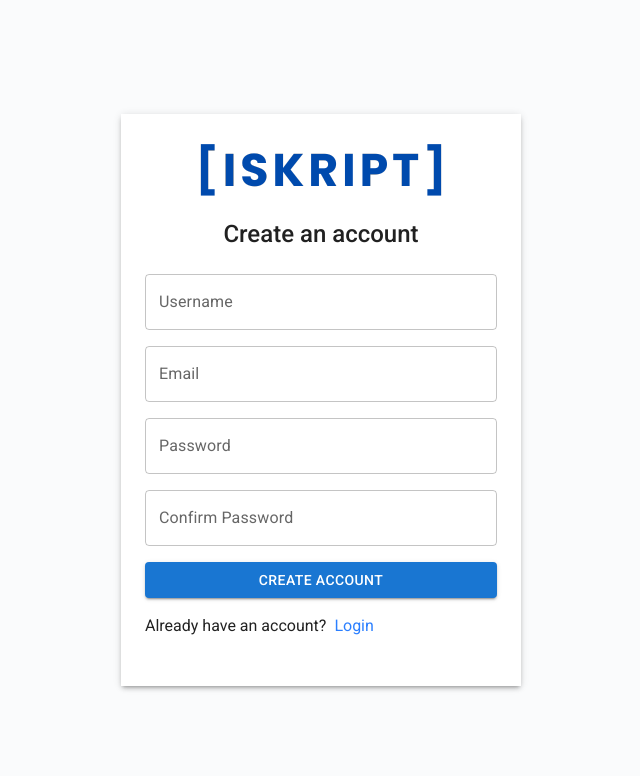
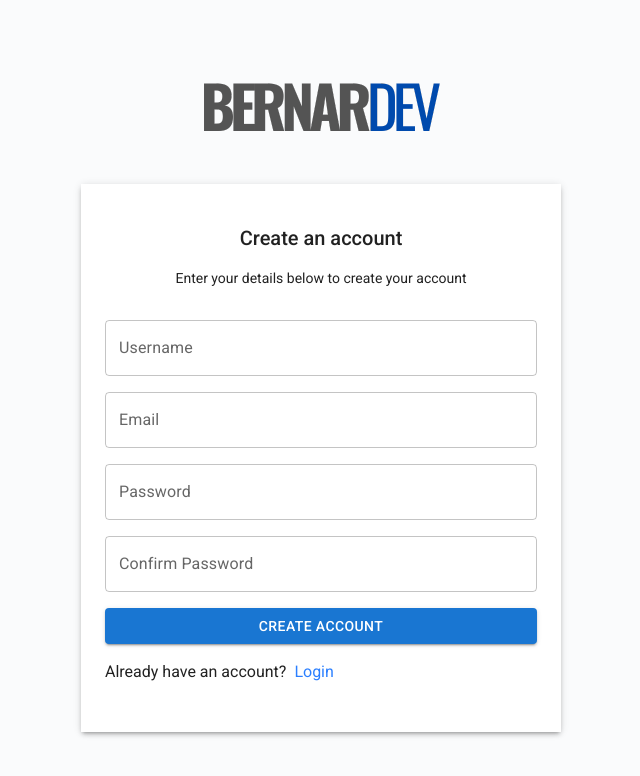
Before and after one commit to bernardgregorio/MERN-CRUD, a React (Vite) app in the folder frontend/: page /register in a window 1280 px wide. Shown: the top 776 px of the page, without its empty margins (319-959 px from the left). Built offline with nearby package versions, Linux system fonts and the light colour scheme.

Commit message:
Changed Register

```diff
--- a/frontend/src/features/auth/Register.jsx
+++ b/frontend/src/features/auth/Register.jsx
@@ -51,20 +51,29 @@ const Register = () => {
       component="main"
       className="w-full min-h-screen flex flex-col items-center justify-center font-roboto bg-[#fafbfc]"
     >
+      <Box className="mb-10">
+        <img src="/images/bernardev.png" alt="" className="m-2" />
+      </Box>
+
       <Paper elevation={3}>
         <Box
           component="section"
-          className="w-100 min-h-96 px-6 pt-2 pb-12  bg-white"
+          className="w-120 min-h-100 px-6 pt-2 pb-12  bg-white"
         >
-          <Box display="flex" justifyContent="center">
-            <img src="/images/iskript.png" alt="" className="m-2" />
-          </Box>
+          <Box
+            display="flex"
+            justifyContent="center"
+            className="text-2xl font-bold mb-4 mt-4"
+          ></Box>
 
           {!success ? (
             <>
-              <h1 className="text-2xl font-medium text-center mb-6">
+              <h1 className="text-xl font-medium text-center">
                 Create an account
               </h1>
+              <p className="text-md text-center mb-8 mt-4 text-sm">
+                Enter your details below to create your account
+              </p>
               {Object.keys(errors).length > 0 && (
                 <Alert severity="error" className="my-4">
                   {Object.values(errors).map((error, index) => (
```
